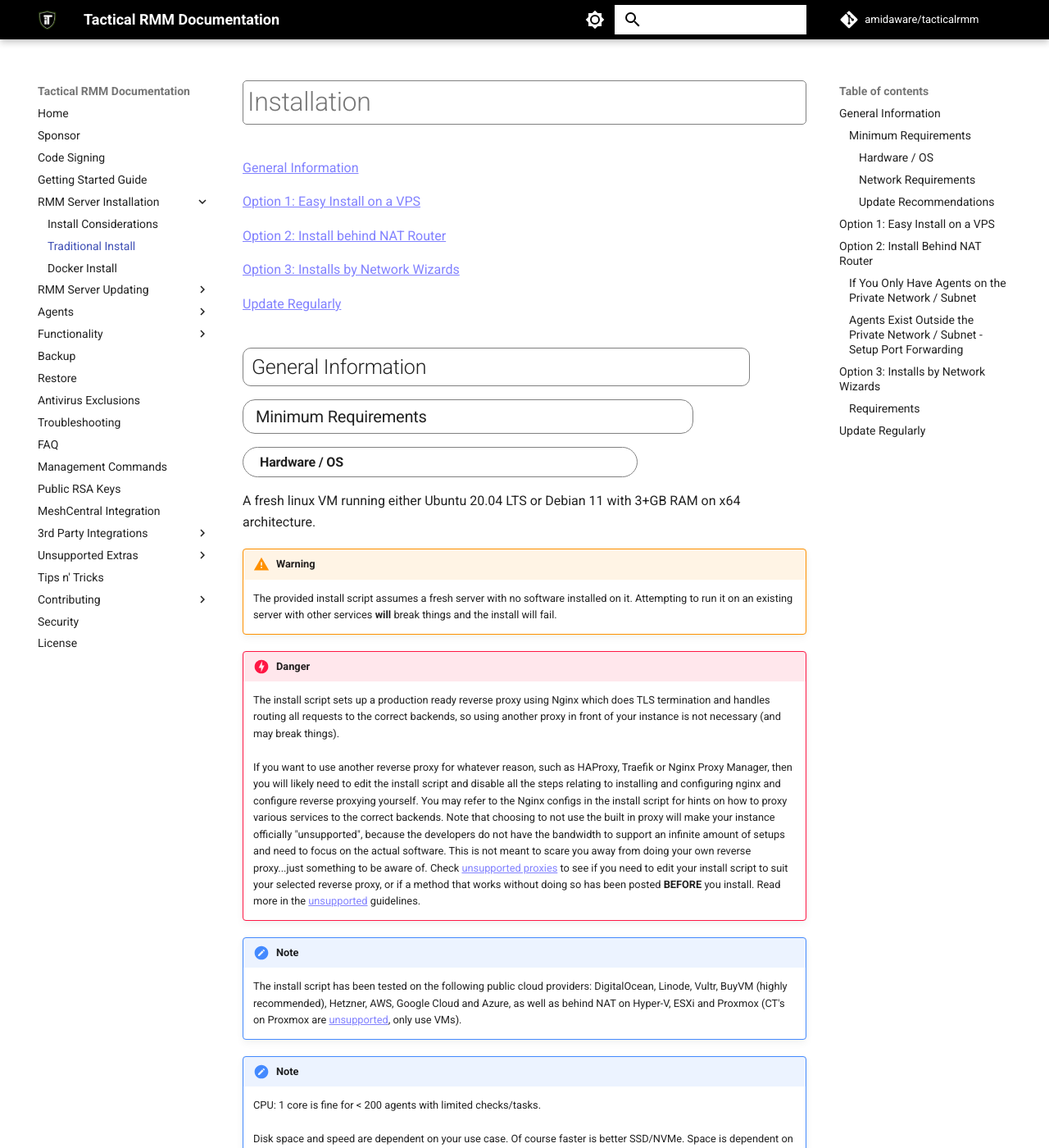
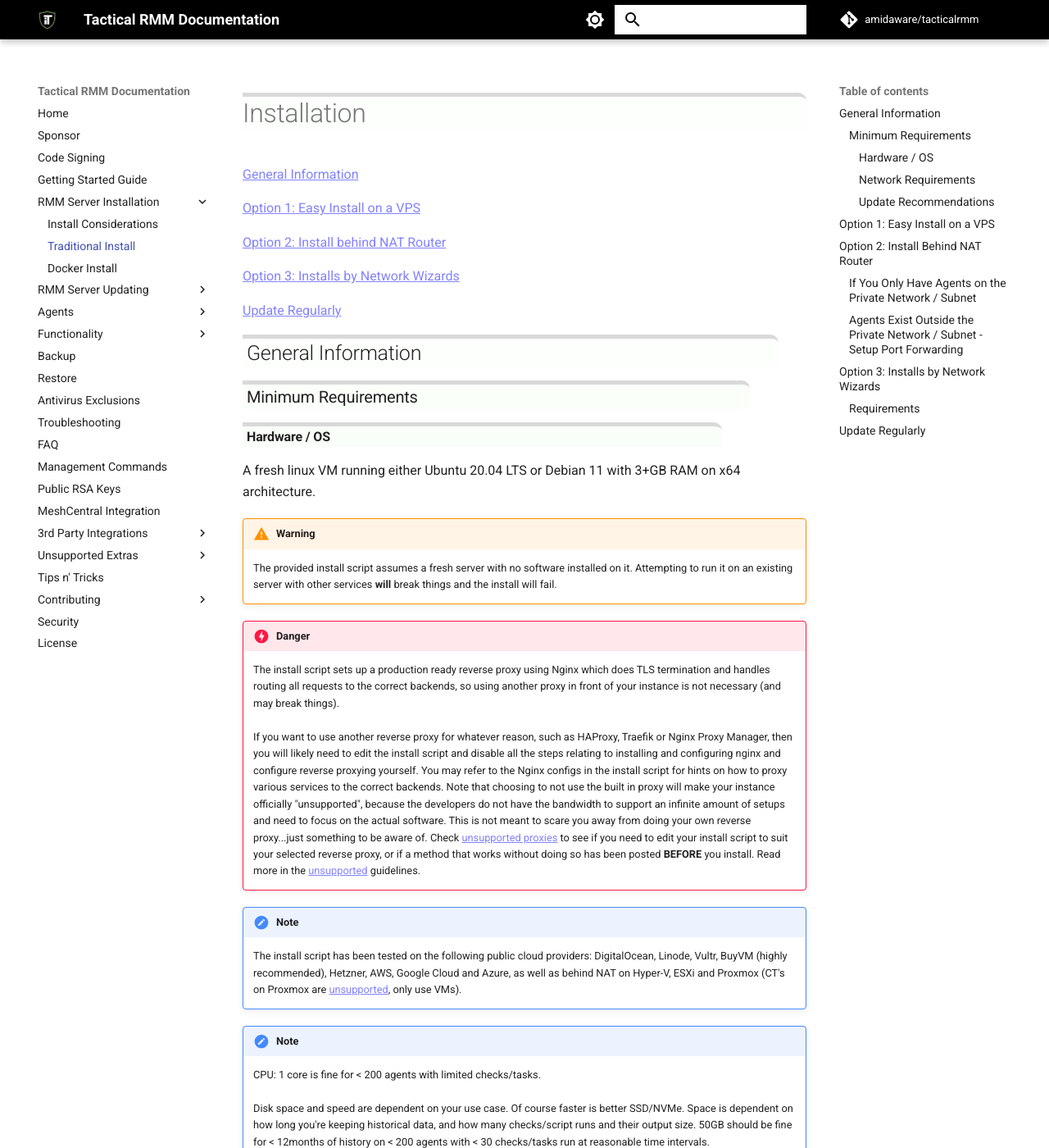
Before and after one commit to amidaware/trmm-docs, an MkDocs documentation site: the page built from docs/install_server.md, in a window 1280 px wide and 1400 px high. Shown: the whole window at 82% size. Built offline with MkDocs 1.6.1 and Material for MkDocs 9.7.7, drawn with Linux system fonts in a browser that asks for light colours; comment, search, counter and statistics services are not loaded.

Commit message:
Testing new header styles per Silver

```diff
--- a/docs/stylesheets/extra.css
+++ b/docs/stylesheets/extra.css
@@ -13,46 +13,56 @@
     text-decoration: underline;
 }
 .md-typeset h1 {
-    border-width: 1px;
+    /*border-width: 1px;
     border-radius: 5px;
     border-color: gray;
     width: 100%;
     border-style: solid;
-    padding: 5px;
+    padding: 5px;*/
+    border-top-right-radius: 10px;
+    border-top:5px solid rgb(217, 217, 217);
+    background-color: rgba(227, 250, 223, 0.1);
+    margin-top: 15px;
 }
 .md-typeset h2 {
-    border-width: 1px;
+    /*border-width: 1px;
     border-radius: 10px;
     border-color: gray;
     width: 90%;
     border-style: solid;
-    padding: 5px;
+    padding: 5px;*/
+    border-top-right-radius: 10px;
+    border-right: 10px;
     text-indent: 5px;
+    border-top:5px solid rgb(217, 217, 217);
+    background-color: rgba(227, 250, 223, 0.13);
+    width: 95%;
+    margin-top: 15px;
 }
 .md-typeset h3 {
-    border-width: 1px;
-    border-radius: 15px;
-    border-color: gray;
-    width: 80%;
-    border-style: solid;
-    padding: 5px;
-    text-indent: 10px;
+    border-top-right-radius: 10px;
+    border-right: 10px;
+    text-indent: 5px;
+    border-top:5px solid rgb(217, 217, 217);
+    background-color: rgba(227, 250, 223, 0.16);
+    width: 90%;
+    margin-top: 15px;
 }
 .md-typeset h4 {
-    border-width: 1px;
-    border-radius: 20px;
-    border-color: gray;
-    width: 70%;
-    border-style: solid;
-    padding: 5px;
-    text-indent: 15px;
+    border-top-right-radius: 10px;
+    border-right: 10px;
+    text-indent: 5px;
+    border-top:5px solid rgb(217, 217, 217);
+    background-color: rgba(227, 250, 223, 0.19);
+    width: 85%;
+    margin-top: 15px;
 }
 .md-typeset h5 {
-    border-width: 1px;
-    border-radius: 25px;
-    border-color: gray;
-    width: 60%;
-    border-style: solid;
-    padding: 5px;
-    text-indent: 20px;
+    border-top-right-radius: 10px;
+    border-right: 10px;
+    text-indent: 5px;
+    border-top:5px solid rgb(217, 217, 217);
+    background-color: rgba(227, 250, 223, 0.22);
+    width: 80%;
+    margin-top: 15px;
 }
```
